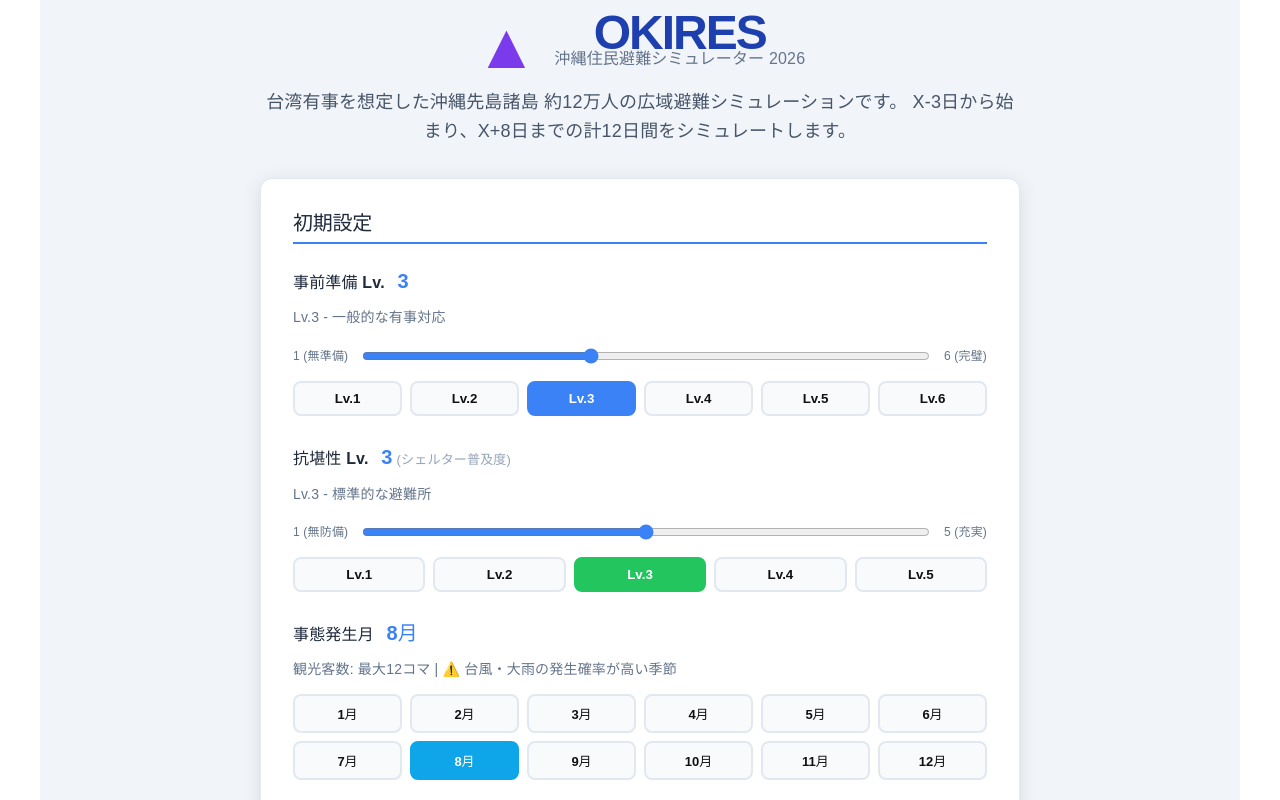
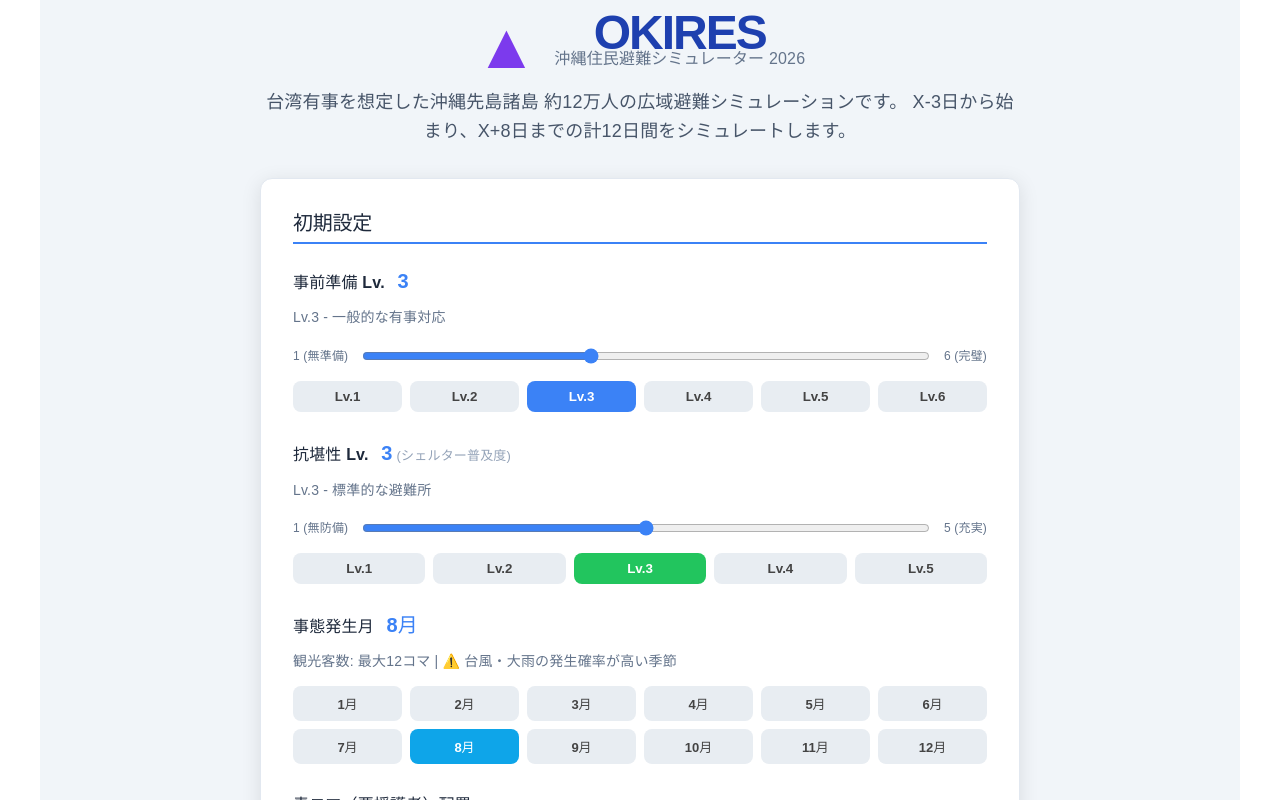
Before and after one commit to SHUNJIAAEW/okires-simulator, a React (Vite) app: page / in a window 1280 px wide. Shown: the top 800 px of the page. Built offline with nearby package versions, Linux system fonts and the light colour scheme.

Commit message:
fix: remove all button borders, use background-only styling to eliminate black border issue

```diff
--- a/src/components/SetupScreen.tsx
+++ b/src/components/SetupScreen.tsx
@@ -246,13 +246,13 @@ const styles: Record<string, React.CSSProperties> = {
   sliderLabel: { color: '#64748b', fontSize: 12, whiteSpace: 'nowrap' },
   slider: { flex: 1, accentColor: '#3b82f6' },
   levelGrid: { display: 'flex', gap: 8 },
-  levelBtn: { flex: 1, padding: '8px 4px', border: '2px solid #e2e8f0', borderRadius: 8, background: '#f8fafc', cursor: 'pointer', fontWeight: 600, color: '#111', transition: 'all 0.2s', outline: 'none' },
-  levelBtnActive: { background: '#3b82f6', borderColor: '#3b82f6', color: '#fff', outline: 'none' },
-  levelBtnGreen: { background: '#22c55e', borderColor: '#22c55e', color: '#fff', outline: 'none' },
+  levelBtn: { flex: 1, padding: '8px 4px', border: 'none', borderRadius: 8, background: '#e8edf2', cursor: 'pointer', fontWeight: 600, color: '#444', transition: 'all 0.2s', outline: 'none', WebkitAppearance: 'none' as const },
+  levelBtnActive: { background: '#3b82f6', color: '#fff' },
+  levelBtnGreen: { background: '#22c55e', color: '#fff' },
   monthGrid: { display: 'grid', gridTemplateColumns: 'repeat(6, 1fr)', gap: 8 },
-  monthBtn: { padding: '8px 4px', border: '2px solid #e2e8f0', borderRadius: 8, background: '#f8fafc', cursor: 'pointer', fontSize: 13, fontWeight: 600, color: '#111', outline: 'none', transition: 'all 0.2s' },
-  monthBtnActive: { background: '#0ea5e9', borderColor: '#0ea5e9', color: '#fff', fontWeight: 700, outline: 'none' },
-  monthBtnDanger: { borderColor: '#e2e8f0', background: '#f8fafc' },
+  monthBtn: { padding: '8px 4px', border: 'none', borderRadius: 8, background: '#e8edf2', cursor: 'pointer', fontSize: 13, fontWeight: 600, color: '#444', outline: 'none', transition: 'all 0.2s', WebkitAppearance: 'none' as const },
+  monthBtnActive: { background: '#0ea5e9', color: '#fff', fontWeight: 700 },
+  monthBtnDanger: {},
   twoCol: { display: 'grid', gridTemplateColumns: '1fr 1fr', gap: 16 },
   fourCol: { display: 'grid', gridTemplateColumns: 'repeat(4, 1fr)', gap: 12 },
   subLabel: { display: 'block', fontSize: 14, fontWeight: 600, color: '#475569', marginBottom: 6 },
--- a/src/index.css
+++ b/src/index.css
@@ -69,18 +69,22 @@ body {
   overflow-x: hidden;
 }
 
-/* ボタンのフォーカス枠を完全無効化 */
+/* ボタンのデフォルトスタイルを完全リセット */
 button {
+  -webkit-appearance: none;
+  appearance: none;
+  border: none;
+  outline: none;
   -webkit-tap-highlight-color: transparent;
-  outline: none;
+  background: none;
 }
 button:focus,
 button:focus-visible,
 button:focus-within,
-button:active,
-button:hover {
+button:active {
   outline: none !important;
   box-shadow: none !important;
+  border: none !important;
 }
 * {
   -webkit-tap-highlight-color: transparent;
```
